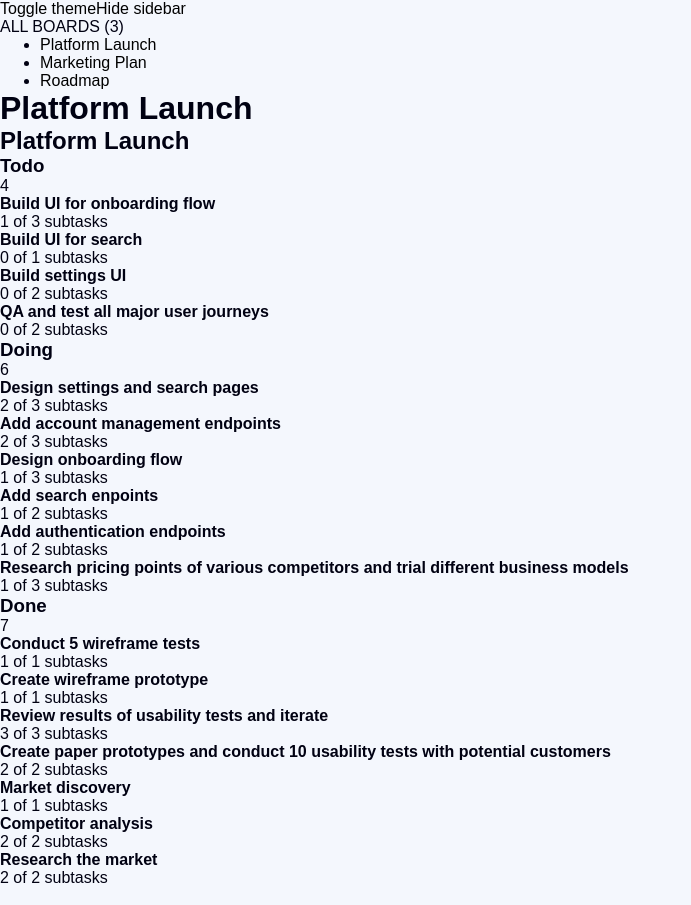
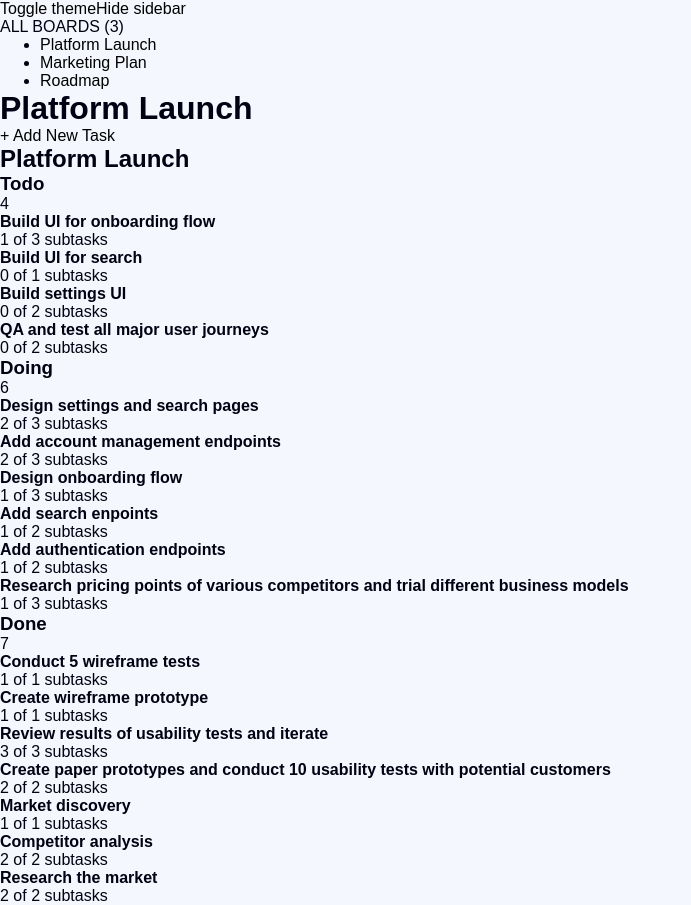
Before and after one commit to varisDogukan/kanban-task-management, a React (Vite) app: page / in a window 1280 px wide. Shown: the whole page, without its empty margins (0-691 px from the left). Built offline with nearby package versions, Linux system fonts and the light colour scheme.

Commit message:
feat: add board header action with disabled task state

```diff
--- a/src/app/App.tsx
+++ b/src/app/App.tsx
@@ -13,7 +13,10 @@ function App() {
     <AppLayout>
       {selectedBoard ? (
         <>
-          <BoardHeader title={selectedBoard.name} />
+          <BoardHeader
+            title={selectedBoard.name}
+            isAddTaskDisabled={selectedBoard.columns.length === 0}
+          />
           <BoardPage board={selectedBoard} />
         </>
       ) : (
--- a/src/features/boards/components/BoardHeader.tsx
+++ b/src/features/boards/components/BoardHeader.tsx
@@ -1,11 +1,19 @@
 type BoardHeaderProps = {
   title: string;
+  isAddTaskDisabled: boolean;
 };
 
-export default function BoardHeader({ title }: BoardHeaderProps) {
+export default function BoardHeader({
+  title,
+  isAddTaskDisabled,
+}: BoardHeaderProps) {
   return (
     <header>
       <h1>{title}</h1>
+
+      <button type='button' disabled={isAddTaskDisabled}>
+        + Add New Task
+      </button>
     </header>
   );
 }
```
